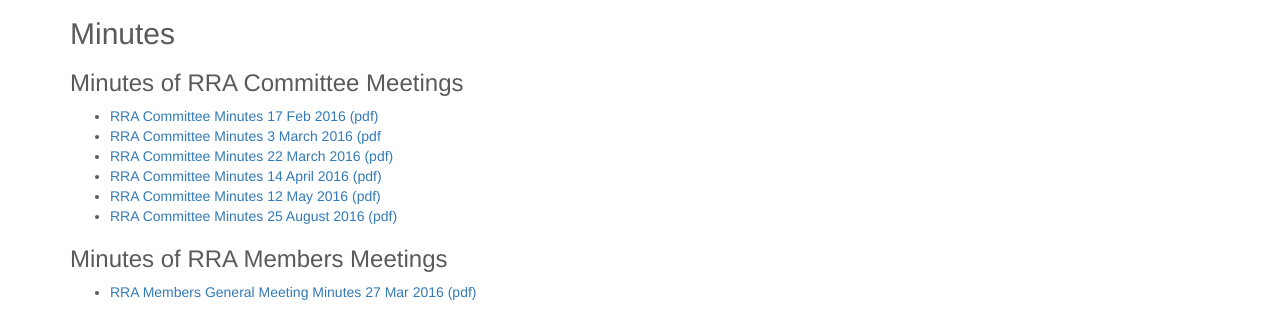
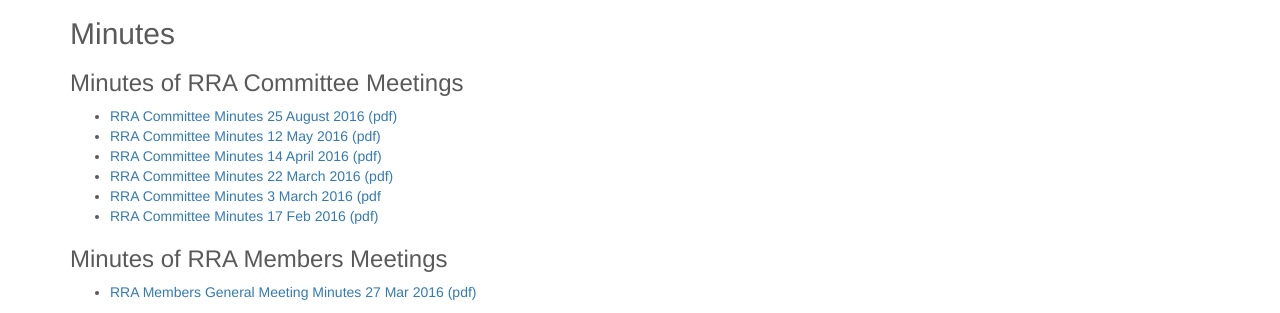
Before and after one commit to rakinoratepayers/rakinoratepayers.github.io, a Jekyll site: the page built from members.md, in a window 1280 px wide. Shown: the part 406-719 px from the top of the page. Built offline with Jekyll 4.4.1, drawn with Linux system fonts in a browser that asks for light colours; nearby versions of some CDN libraries.

```diff
--- a/members.md
+++ b/members.md
@@ -24,12 +24,12 @@ Newsletters are produced quarterly and are emailed to all members. Newsletters a
 ## Minutes
 
 ### Minutes of RRA Committee Meetings
+- [RRA Committee Minutes 25 August 2016 (pdf)](/assets/minutes/160825 RRA Committee Minutes 25 August 2016.pdf)
+- [RRA Committee Minutes 12 May 2016 (pdf)](/assets/minutes/160512 RRA Committee Minutes 12 May 2016.pdf)
+- [RRA Committee Minutes 14 April 2016 (pdf)](/assets/minutes/160414 RRA Committee Minutes 14 April 2016.pdf)
+- [RRA Committee Minutes 22 March 2016 (pdf)](/assets/minutes/160322 RRA Committee Minutes 22 March 2016.pdf)
+- [RRA Committee Minutes 3 March 2016 (pdf](/assets/minutes/160303 RRA Committee Minutes 3 March 2016.pdf)
 - [RRA Committee Minutes 17 Feb 2016 (pdf)](/assets/minutes/160217 RRA Committee Minutes 17 Feb 2016.pdf)
-- [RRA Committee Minutes 3 March 2016 (pdf](/assets/minutes/160303 RRA Committee Minutes 3 March 2016.pdf)
-- [RRA Committee Minutes 22 March 2016 (pdf)](/assets/minutes/160322 RRA Committee Minutes 22 March 2016.pdf)
-- [RRA Committee Minutes 14 April 2016 (pdf)](/assets/minutes/160414 RRA Committee Minutes 14 April 2016.pdf)
-- [RRA Committee Minutes 12 May 2016 (pdf)](/assets/minutes/160512 RRA Committee Minutes 12 May 2016.pdf)
-- [RRA Committee Minutes 25 August 2016 (pdf)](/assets/minutes/160825 RRA Committee Minutes 25 August 2016.pdf)
 
 ### Minutes of RRA Members Meetings
 - [RRA Members General Meeting Minutes 27 Mar 2016 (pdf)](/assets/minutes/160326 RRA Members General Meeting Minutes 27 Mar 2016.pdf)
```
